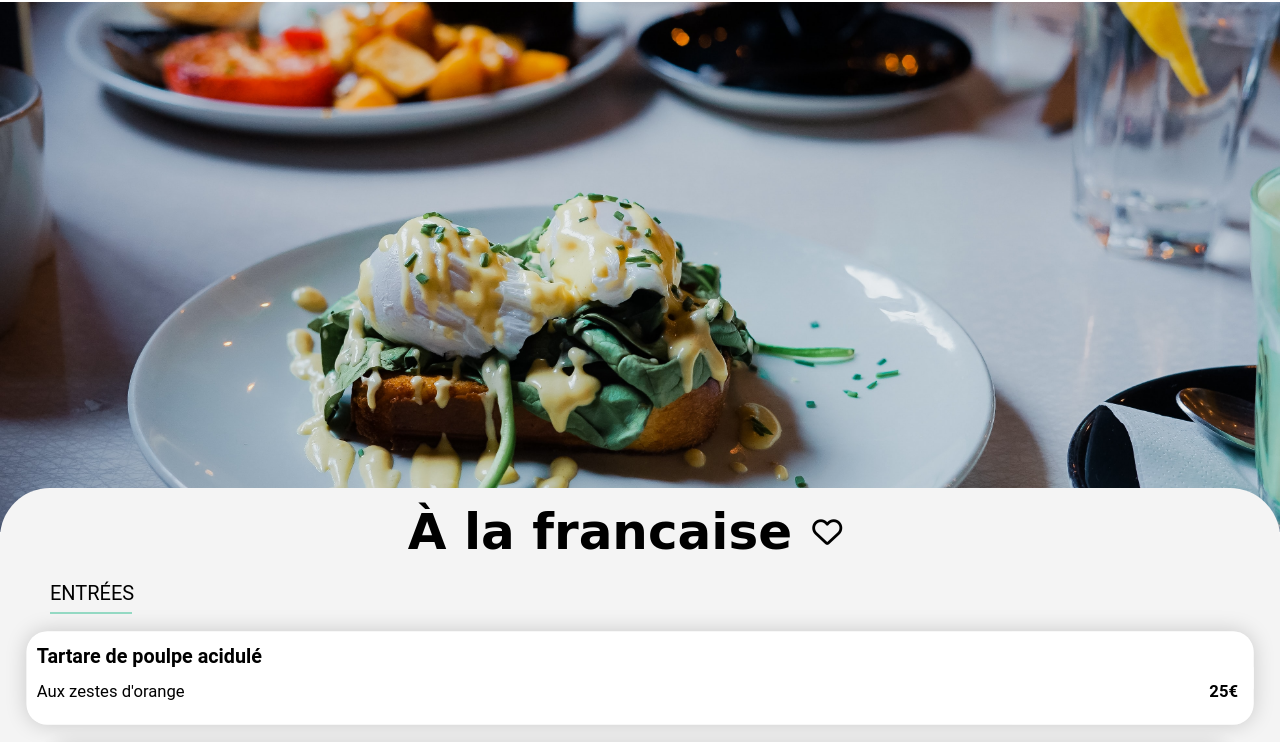
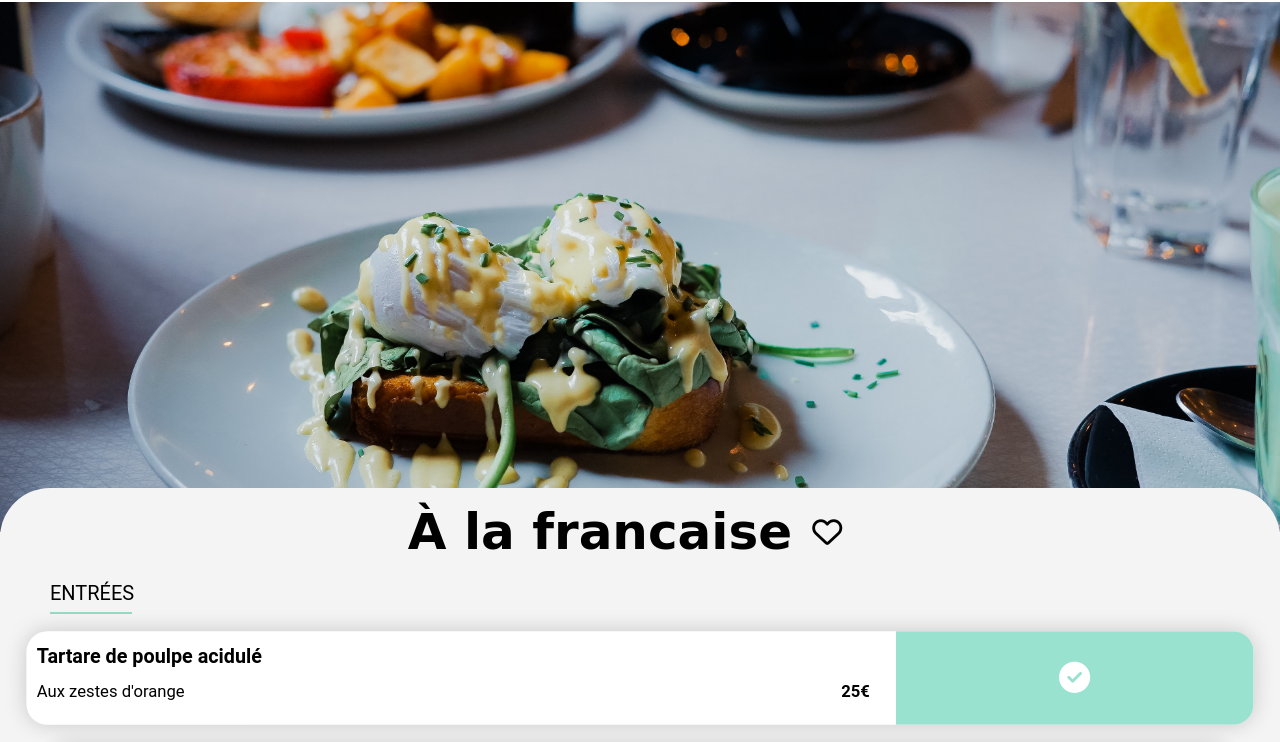
Before and after one commit to elaissati489/ElaissatiMohamed_3_14122020, a plain HTML site: page A-la-Francaise.html in a window 1280 px wide. In both pictures the pointer is over the element 645 px from the left and 736 px from the top of the page. Shown: the part 58-800 px from the top of the page. Drawn offline with Linux system fonts and the light colour scheme; a web font is replaced by a local one.

Commit message:
hover-à-Animation-de-validation-des-Menus

```diff
--- a/style-desktop.css
+++ b/style-desktop.css
@@ -696,11 +696,11 @@
     .fa-check-circle{
         transform: rotate(90deg);
     }
-    .description:active{
+    .description:hover{
         width: 70%;
         transition-duration: 1s;
     }
-    .plats:active .fa-check-circle{
+    .plats:hover .fa-check-circle{
         transition-duration: 1s;
         transform: rotate(360deg);
     }
```
